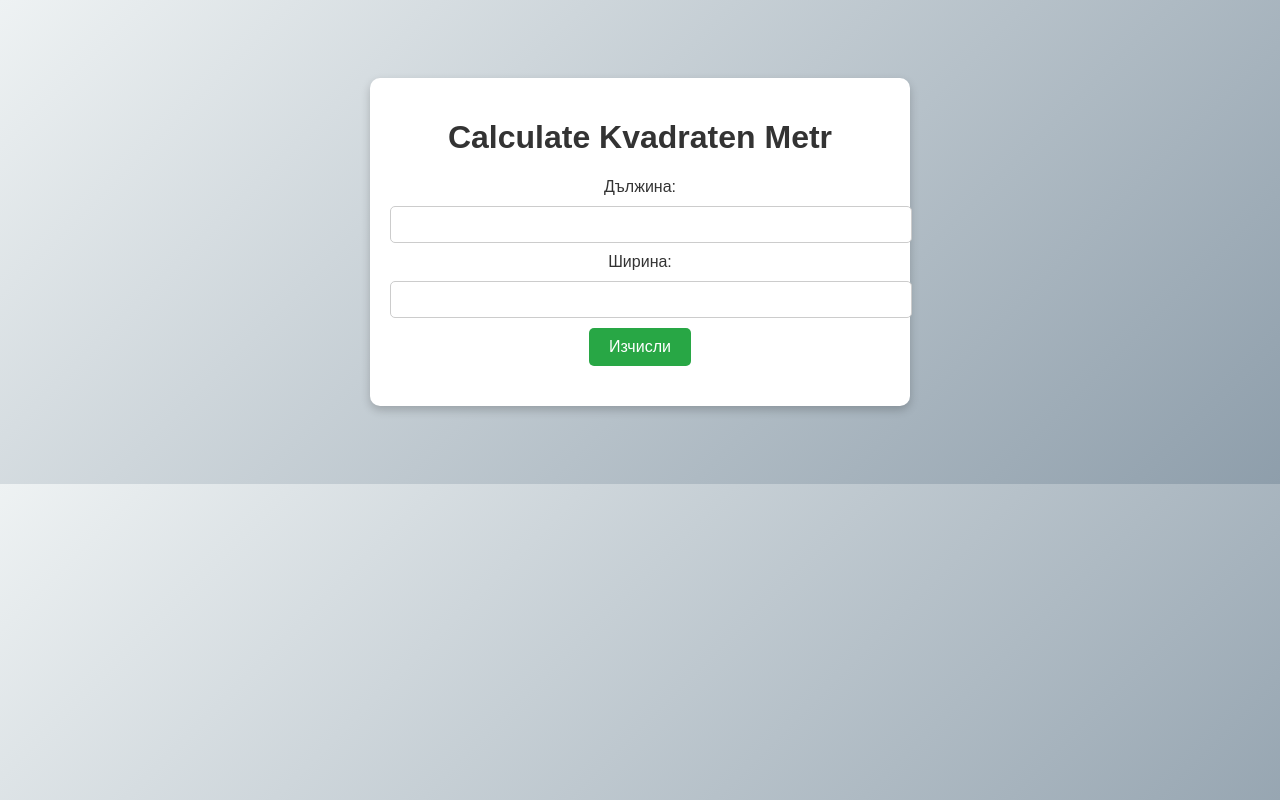
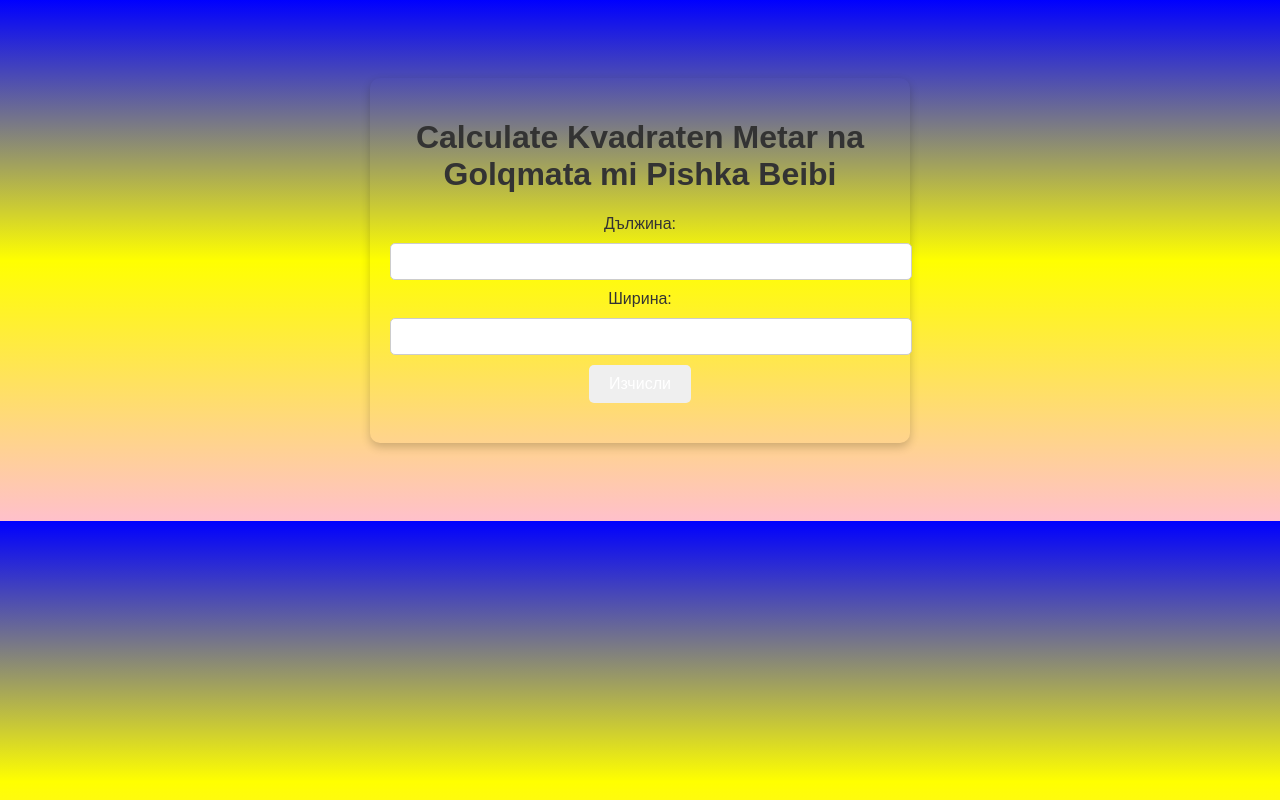
Before and after one commit to The-Wild-Forks/kvadratni-metri, a plain HTML site: page index.html in a window 1280 px wide. Drawn offline with Linux system fonts and the light colour scheme.

Commit message:
Update index.html

```diff
--- a/index.html
+++ b/index.html
@@ -7,7 +7,7 @@
     <style>
         body {
             font-family: Arial, sans-serif;
-            background: linear-gradient(135deg, #eef2f3, #8e9eab);
+            background: linear-gradient(blue, yellow, pink);
             color: #333;
             text-align: center;
             padding: 20px;
@@ -15,7 +15,6 @@
         .container {
             max-width: 500px;
             margin: 50px auto;
-            background: #fff;
             border-radius: 10px;
             box-shadow: 0 4px 10px rgba(0, 0, 0, 0.2);
             padding: 20px;
@@ -28,7 +27,7 @@
             border-radius: 5px;
         }
         button {
-            background: #28a745;
+            background: peach;
             color: #fff;
             border: none;
             padding: 10px 20px;
@@ -49,13 +48,13 @@
 </head>
 <body>
     <div class="container">
-        <h1>Calculate Kvadraten Metr</h1>
+         <h1>Calculate Kvadraten Metar na Golqmata mi Pishka Beibi</h1>
         <form id="areaForm">
             <label for="duljina">Дължина:</label>
-            <input type="number" id="duljina" name="duljina" required>
+            <input type="number" min="0" step="0.01" id="duljina" name="duljina" required>
 
             <label for="shirina">Ширина:</label>
-            <input type="number" id="shirina" name="shirina" required>
+            <input type="number" min="0" step="0.01"  id="shirina" name="shirina" required>
 
             <button type="submit">Изчисли</button>
         </form>
```
